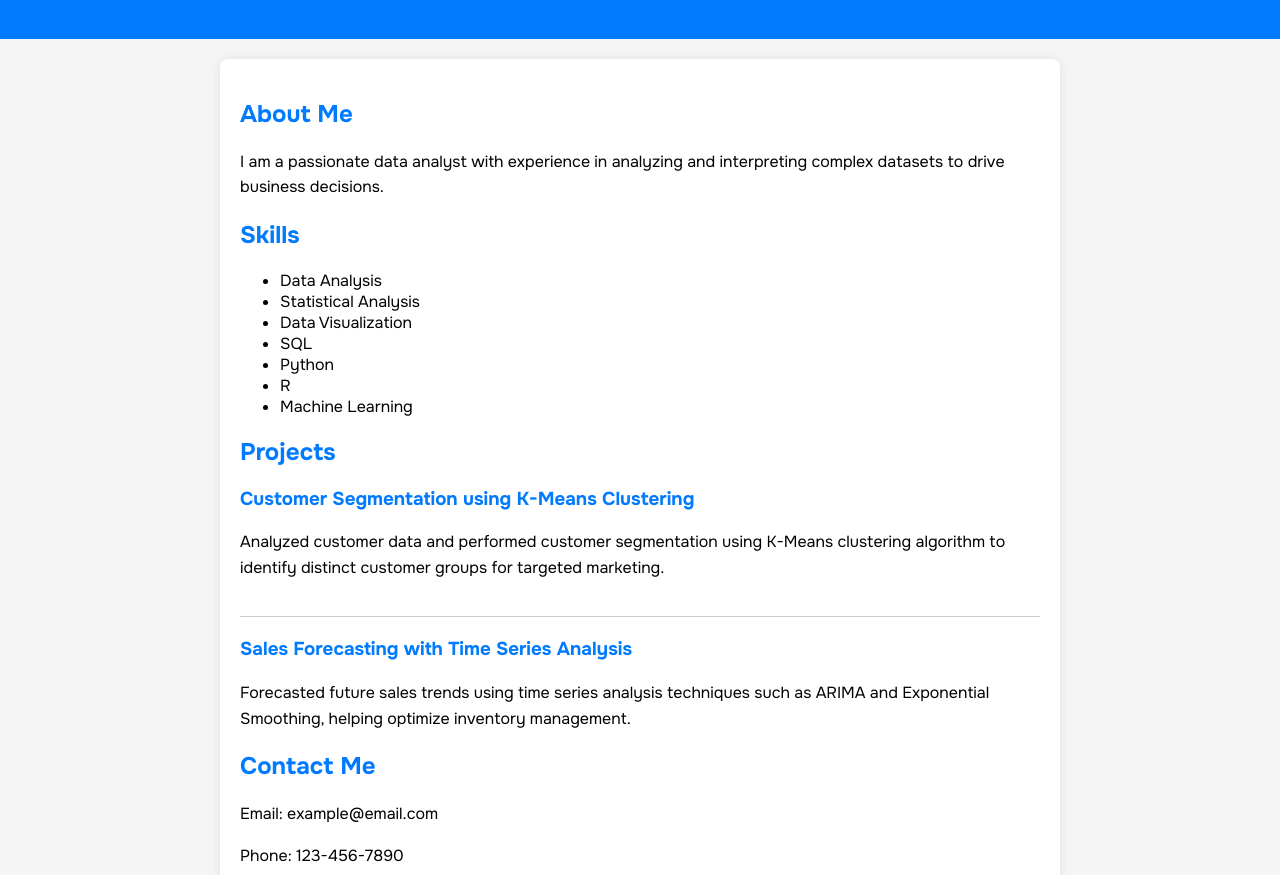
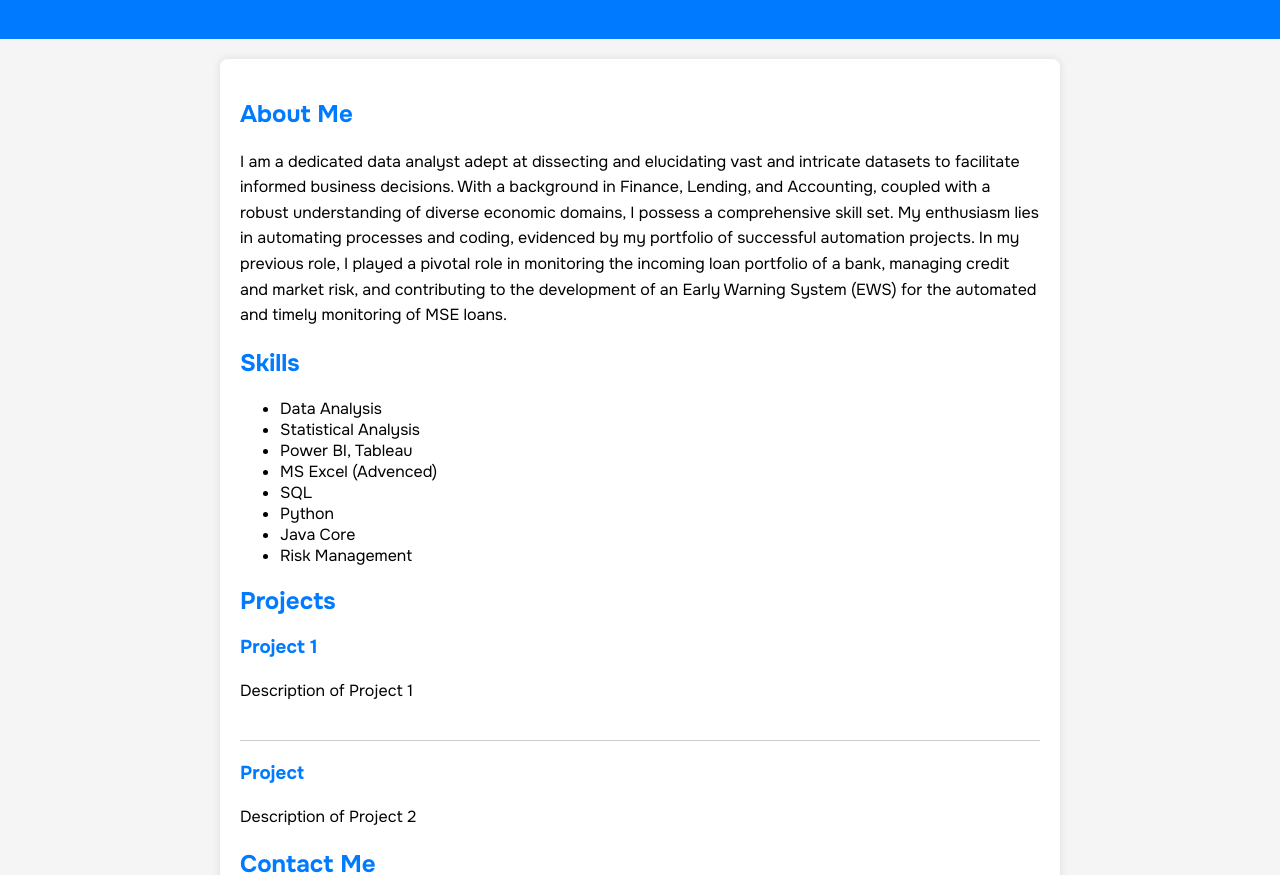
Before and after one commit to sersun/sersun.github.io, a plain HTML site: page index.html in a window 1280 px wide. Shown: the part 85-960 px from the top of the page. Drawn offline with Linux system fonts and the light colour scheme.

Commit message:
Update index.html

```diff
--- a/index.html
+++ b/index.html
@@ -58,36 +58,40 @@
     <div class="container">
         <section id="about">
             <h2>About Me</h2>
-            <p>I am a passionate data analyst with experience in analyzing and interpreting complex datasets to drive business decisions.</p>
+            <p>I am a dedicated data analyst adept at dissecting and elucidating vast and intricate datasets to facilitate informed business decisions. With a background in Finance, Lending, and Accounting, coupled with a robust understanding of diverse economic domains, I possess a comprehensive skill set. My enthusiasm lies in automating processes and coding, evidenced by my portfolio of successful automation projects.
+In my previous role, I played a pivotal role in monitoring the incoming loan portfolio of a bank, managing credit and market risk, and contributing to the development of an Early Warning System (EWS) for the automated and timely monitoring of MSE loans.
+            </p>
         </section>
         <section id="skills">
             <h2>Skills</h2>
             <ul>
                 <li>Data Analysis</li>
                 <li>Statistical Analysis</li>
-                <li>Data Visualization</li>
+                <li>Power BI, Tableau</li>
+                <li>MS Excel (Advenced)</li>
                 <li>SQL</li>
                 <li>Python</li>
-                <li>R</li>
-                <li>Machine Learning</li>
+                <li>Java Core</li>
+                <li>Risk Management</li>
             </ul>
         </section>
         <section id="projects">
             <h2>Projects</h2>
             <div class="project">
-                <h3>Customer Segmentation using K-Means Clustering</h3>
-                <p>Analyzed customer data and performed customer segmentation using K-Means clustering algorithm to identify distinct customer groups for targeted marketing.</p>
+                <h3>Project 1</h3>
+                <p>Description of Project 1</p>
             </div>
             <div class="project">
-                <h3>Sales Forecasting with Time Series Analysis</h3>
-                <p>Forecasted future sales trends using time series analysis techniques such as ARIMA and Exponential Smoothing, helping optimize inventory management.</p>
+                <h3>Project</h3>
+                <p>Description of Project 2</p>
             </div>
         </section>
+
         <section id="contact">
             <h2>Contact Me</h2>
-            <p>Email: example@email.com</p>
-            <p>Phone: 123-456-7890</p>
-            <p>LinkedIn: <a href="https://www.linkedin.com/in/example">Example</a></p>
+            <p>Email: d.sersun@gmail.com</p>
+            <p>Phone: 980-505-4210</p>
+            <p>LinkedIn: <a href="https://www.linkedin.com/in/denis-sersun/">Example</a></p>
         </section>
     </div>
 </body>
```
